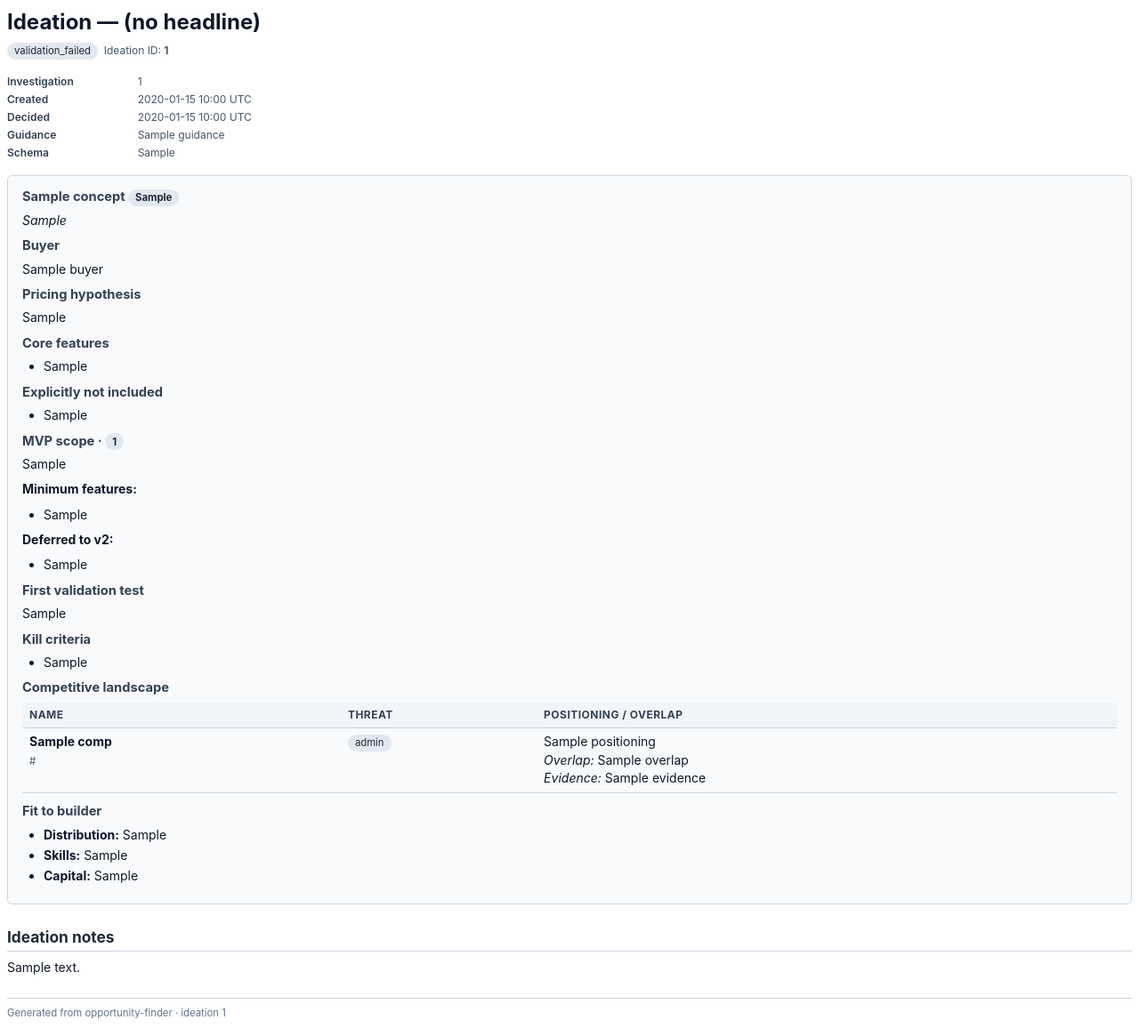
After one commit to mrfaco/opportunity-finder, a Django app: template templates/pdf/ideation.html in a window 1280 px wide. The commit adds this page. Shown: the whole page at 89% size. Run offline with Django 5.2, Linux system fonts and the light colour scheme; the template is opened without the code that fills it: most values are stand-ins (such as "Sample title", 1, 10 or a date in 2020).

Commit message:
feat(pdf): download investigation + ideation as PDF
Adds a "⬇ PDF" button next to the existing actions on both the
investigation review page and the ideation review page. Same render
also exposed via API at:
  GET /api/v1/investigations/<id>/pdf/
  GET /api/v1/ideations/<id>/pdf/

Print-styled templates (light, readable, not branded) cover the brief
schema fields for investigations and the three-concept structure for
ideations. WeasyPrint handles the HTML→PDF render; Pango + Cairo are
installed in the Dockerfile.

Single renderer at core/pdf.py wraps the WeasyPrint call so the views
and tests share one entry point; tests mock it to avoid depending on
the system libs.

Also includes (unrelated cleanup queued from earlier turns):
* watchmedo auto-restart wrapping celery worker + beat in
  docker-compose.yml, with the watchdog dep in [dev]. Worker code
  changes no longer require docker compose restart.

Tests: 4 new in tests/test_api.py covering the two PDF endpoints' happy
paths + 404s. Full suite: 229 passed, coverage 87.60%.

Note: this commit needs a docker image rebuild before the PDF endpoints
return bytes — WeasyPrint's Python wheel imports cleanly but raises at
render time without Pango/Cairo. The existing endpoints + tests
continue to work without the rebuild.

Co-Authored-By: Claude Opus 4.7 (1M context) <noreply@anthropic.com>

```diff
--- /dev/null
+++ b/templates/pdf/_base.html
@@ -0,0 +1,79 @@
+{# Shared print-only base for PDF templates. #}
+<!doctype html>
+<html lang="en">
+<head>
+  <meta charset="utf-8">
+  <title>{{ doc_title|default:"Document" }}</title>
+  <style>
+    @page {
+      size: A4;
+      margin: 18mm 16mm 22mm 16mm;
+      @bottom-right {
+        content: "Page " counter(page) " / " counter(pages);
+        font-family: -apple-system, system-ui, sans-serif;
+        font-size: 9pt;
+        color: #475569;
+      }
+    }
+    html, body {
+      font-family: -apple-system, BlinkMacSystemFont, "Segoe UI", system-ui, sans-serif;
+      color: #0f172a;
+      font-size: 10.5pt;
+      line-height: 1.45;
+    }
+    h1 { font-size: 18pt; margin: 0 0 4pt 0; }
+    h2 { font-size: 13pt; margin: 18pt 0 6pt 0; color: #1e293b; border-bottom: 1pt solid #cbd5e1; padding-bottom: 2pt; }
+    h3 { font-size: 11pt; margin: 12pt 0 4pt 0; color: #334155; }
+    p  { margin: 0 0 6pt 0; }
+    ul, ol { margin: 0 0 6pt 18pt; padding: 0; }
+    li { margin: 0 0 2pt 0; }
+    .meta {
+      font-size: 9pt;
+      color: #475569;
+      margin: 0 0 12pt 0;
+    }
+    .meta dt {
+      float: left;
+      width: 110pt;
+      font-weight: 600;
+      color: #334155;
+    }
+    .meta dd {
+      margin: 0 0 2pt 110pt;
+    }
+    .pill {
+      display: inline-block;
+      padding: 1pt 6pt;
+      border-radius: 8pt;
+      font-size: 8.5pt;
+      background: #e2e8f0;
+      color: #1e293b;
+    }
+    .empty { color: #94a3b8; font-style: italic; }
+    a { color: #1d4ed8; text-decoration: none; }
+    table { width: 100%; border-collapse: collapse; margin-bottom: 8pt; }
+    th, td { text-align: left; padding: 4pt 6pt; border-bottom: 0.5pt solid #cbd5e1; vertical-align: top; }
+    th { background: #f1f5f9; font-size: 9pt; text-transform: uppercase; letter-spacing: 0.04em; color: #334155; }
+    .url { font-size: 8.5pt; word-break: break-all; color: #475569; }
+    .concept {
+      page-break-inside: avoid;
+      margin: 0 0 14pt 0;
+      padding: 10pt 12pt;
+      border: 0.5pt solid #cbd5e1;
+      border-radius: 4pt;
+      background: #f8fafc;
+    }
+    .concept h3 { margin-top: 0; }
+    .footer-note {
+      font-size: 8.5pt;
+      color: #64748b;
+      margin-top: 18pt;
+      padding-top: 6pt;
+      border-top: 0.5pt solid #cbd5e1;
+    }
+  </style>
+</head>
+<body>
+  {% block body %}{% endblock %}
+</body>
+</html>
--- /dev/null
+++ b/templates/pdf/ideation.html
@@ -0,0 +1,109 @@
+{% extends "pdf/_base.html" %}
+{% block body %}
+<h1>Ideation — {{ investigation_headline|default:"(no headline)" }}</h1>
+<p class="meta">
+  <span class="pill">{{ ideation.status }}</span>
+  &nbsp;Ideation ID: <strong>{{ ideation.id }}</strong>
+</p>
+
+<dl class="meta">
+  <dt>Investigation</dt><dd>{{ ideation.investigation_id }}</dd>
+  <dt>Created</dt><dd>{{ ideation.created_at|date:"Y-m-d H:i" }} UTC</dd>
+  {% if ideation.decided_at %}
+    <dt>Decided</dt><dd>{{ ideation.decided_at|date:"Y-m-d H:i" }} UTC</dd>
+  {% endif %}
+  {% if ideation.guidance %}
+    <dt>Guidance</dt><dd>{{ ideation.guidance }}</dd>
+  {% endif %}
+  <dt>Schema</dt><dd>{{ ideation.output_schema_version }}</dd>
+</dl>
+
+{% if output.concepts %}
+  {% for concept in output.concepts %}
+    <div class="concept">
+      <h3>{{ concept.name }} <span class="pill">{{ concept.bet_axis }}</span></h3>
+      <p><em>{{ concept.one_liner }}</em></p>
+
+      <h3>Buyer</h3>
+      <p>{{ concept.buyer }}</p>
+
+      <h3>Pricing hypothesis</h3>
+      <p>{{ concept.rough_pricing_hypothesis }}</p>
+
+      {% if concept.core_features %}
+        <h3>Core features</h3>
+        <ul>{% for f in concept.core_features %}<li>{{ f }}</li>{% endfor %}</ul>
+      {% endif %}
+
+      {% if concept.explicitly_not_included %}
+        <h3>Explicitly not included</h3>
+        <ul>{% for f in concept.explicitly_not_included %}<li>{{ f }}</li>{% endfor %}</ul>
+      {% endif %}
+
+      {% if concept.mvp_scope %}
+        <h3>MVP scope · <span class="pill">{{ concept.mvp_scope.build_size }}</span></h3>
+        <p>{{ concept.mvp_scope.build_estimate_assumptions }}</p>
+        {% if concept.mvp_scope.minimum_features_for_test %}
+          <p><strong>Minimum features:</strong></p>
+          <ul>{% for f in concept.mvp_scope.minimum_features_for_test %}<li>{{ f }}</li>{% endfor %}</ul>
+        {% endif %}
+        {% if concept.mvp_scope.explicitly_deferred_to_v2 %}
+          <p><strong>Deferred to v2:</strong></p>
+          <ul>{% for f in concept.mvp_scope.explicitly_deferred_to_v2 %}<li>{{ f }}</li>{% endfor %}</ul>
+        {% endif %}
+      {% endif %}
+
+      <h3>First validation test</h3>
+      <p>{{ concept.first_validation_test }}</p>
+
+      {% if concept.kill_criteria %}
+        <h3>Kill criteria</h3>
+        <ul>{% for k in concept.kill_criteria %}<li>{{ k }}</li>{% endfor %}</ul>
+      {% endif %}
+
+      {% if concept.competitive_landscape %}
+        <h3>Competitive landscape</h3>
+        <table>
+          <thead><tr><th>Name</th><th>Threat</th><th>Positioning / Overlap</th></tr></thead>
+          <tbody>
+            {% for comp in concept.competitive_landscape %}
+              <tr>
+                <td>
+                  <strong>{{ comp.name }}</strong>
+                  {% if comp.url %}<br><span class="url">{{ comp.url }}</span>{% endif %}
+                </td>
+                <td><span class="pill">{{ comp.threat_level }}</span></td>
+                <td>
+                  {{ comp.positioning }}<br>
+                  <em>Overlap:</em> {{ comp.overlap }}<br>
+                  <em>Evidence:</em> {{ comp.evidence }}
+                </td>
+              </tr>
+            {% endfor %}
+          </tbody>
+        </table>
+      {% endif %}
+
+      {% if concept.fit_to_builder %}
+        <h3>Fit to builder</h3>
+        <ul>
+          <li><strong>Distribution:</strong> {{ concept.fit_to_builder.distribution_fit }}</li>
+          <li><strong>Skills:</strong> {{ concept.fit_to_builder.skill_fit }}</li>
+          <li><strong>Capital:</strong> {{ concept.fit_to_builder.capital_fit }}</li>
+        </ul>
+      {% endif %}
+    </div>
+  {% endfor %}
+{% else %}
+  <p class="empty">Ideation has no concepts yet (run is still in progress or failed).</p>
+{% endif %}
+
+{% if output.ideation_notes %}
+  <h2>Ideation notes</h2>
+  <p>{{ output.ideation_notes }}</p>
+{% endif %}
+
+<p class="footer-note">
+  Generated from opportunity-finder · ideation {{ ideation.id }}
+</p>
+{% endblock %}
```
Also changed, not shown: api/urls.py (+10 -0 lines), api/views.py (+48 -0 lines), core/admin_site.py (+10 -0 lines), core/pdf.py (added, +33 -0 lines), docker-compose.yml (+23 -2 lines), ideation/admin.py (+26 -2 lines), ideation/templates/admin/ideation/ideation/review.html (+10 -1 lines), investigations/admin.py (+26 -2 lines), pyproject.toml (+10 -0 lines), templates/pdf/investigation.html (added, +93 -0 lines), tests/test_api.py (+75 -0 lines), 1 other file.
